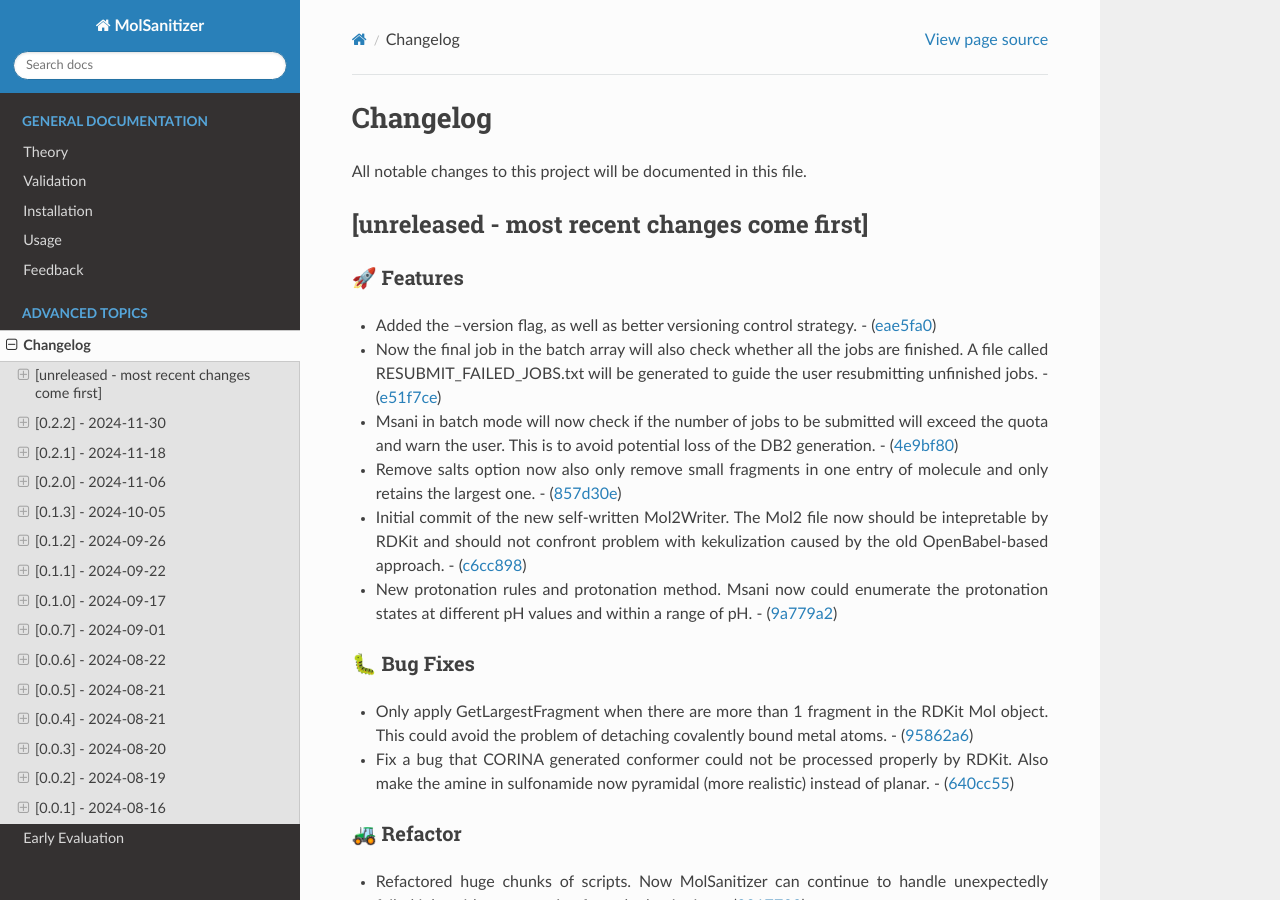
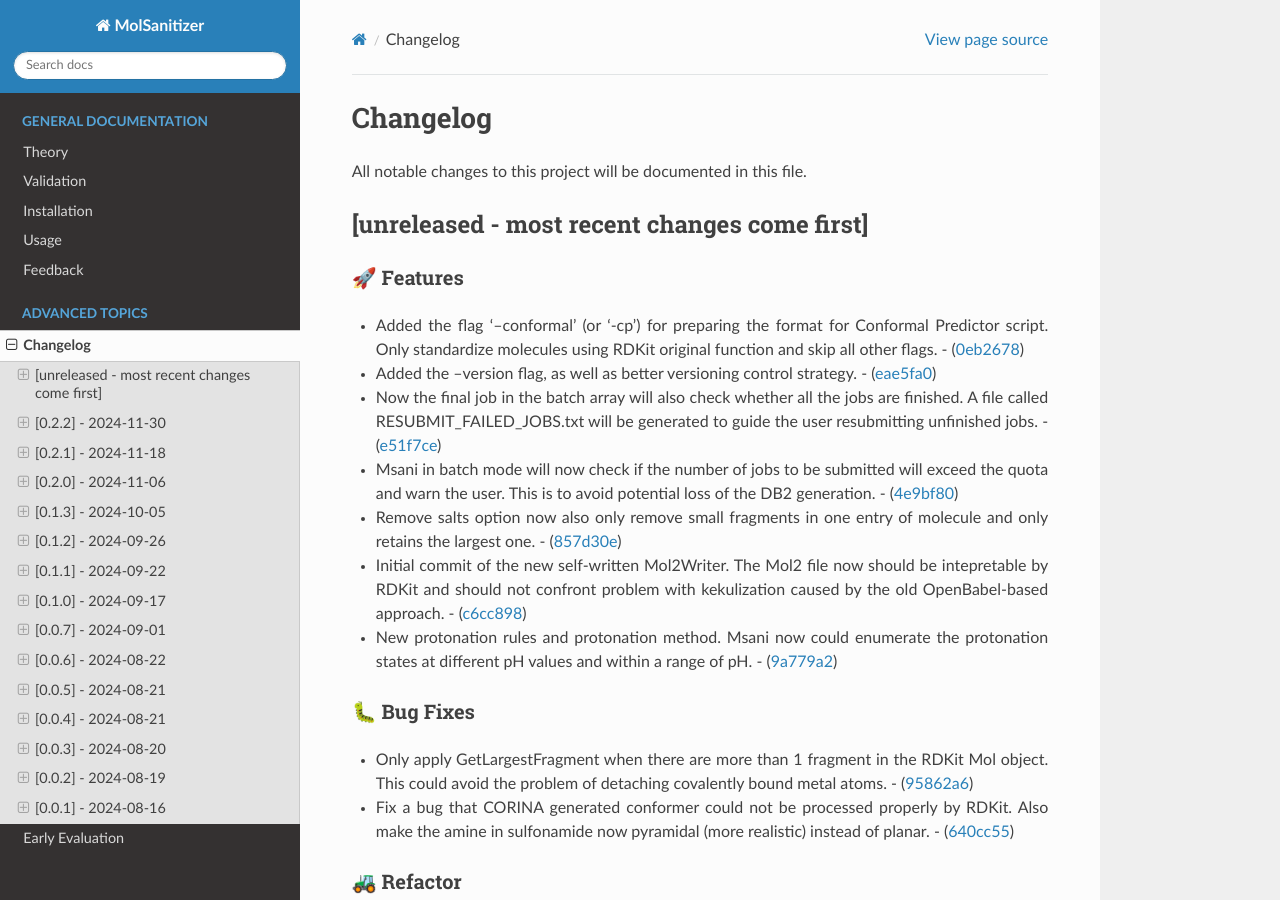
Before and after one commit to phonglam3103/msani-readthedocs, a Sphinx documentation site: the page built from docs/source/changes.rst, in a window 1280 px wide and 900 px high. Built offline with Sphinx 7.4.7 and the Read the Docs theme 3.1.0, drawn with Linux system fonts in a browser that asks for light colours; formulas are drawn with MathJax 3.

Commit message:
Update changes.rst from the software repository

```diff
--- a/docs/source/changes.rst
+++ b/docs/source/changes.rst
@@ -9,6 +9,10 @@ All notable changes to this project will be documented in this file.
 🚀 Features
 ~~~~~~~~~~~
 
+-  Added the flag ‘–conformal’ (or ‘-cp’) for preparing the format for
+   Conformal Predictor script. Only standardize molecules using RDKit
+   original function and skip all other flags. -
+   (`0eb2678 <https://github.com/Isra3l/MolSanitizer/commit/0eb2678b8b6cc8cf1a23485a6707cde9d20c688b>`__)
 -  Added the –version flag, as well as better versioning control
    strategy. -
    (`eae5fa0 <https://github.com/Isra3l/MolSanitizer/commit/eae5fa0128a4fbcc64bdf66208e47d4f8d775a0a>`__)
```
